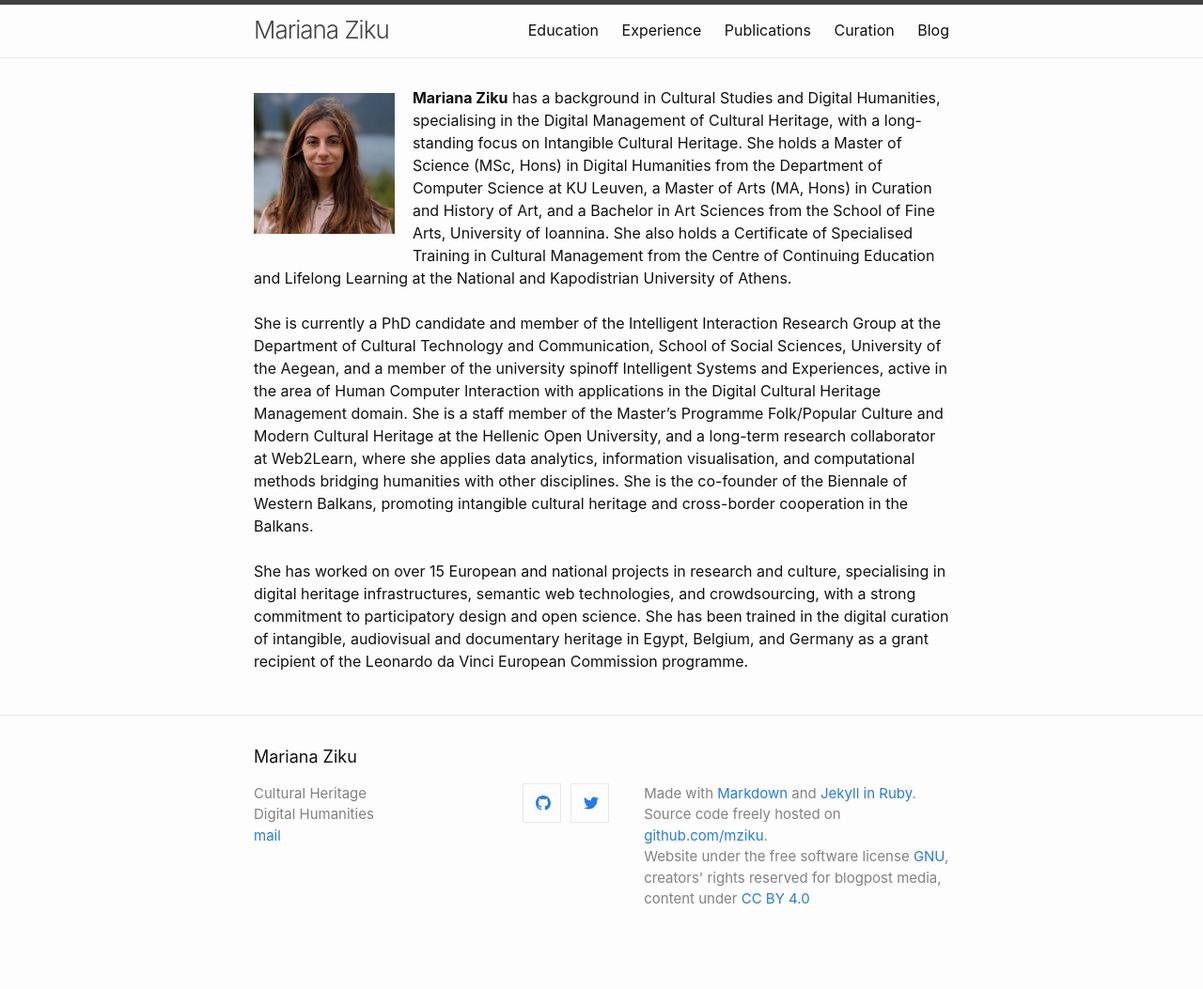
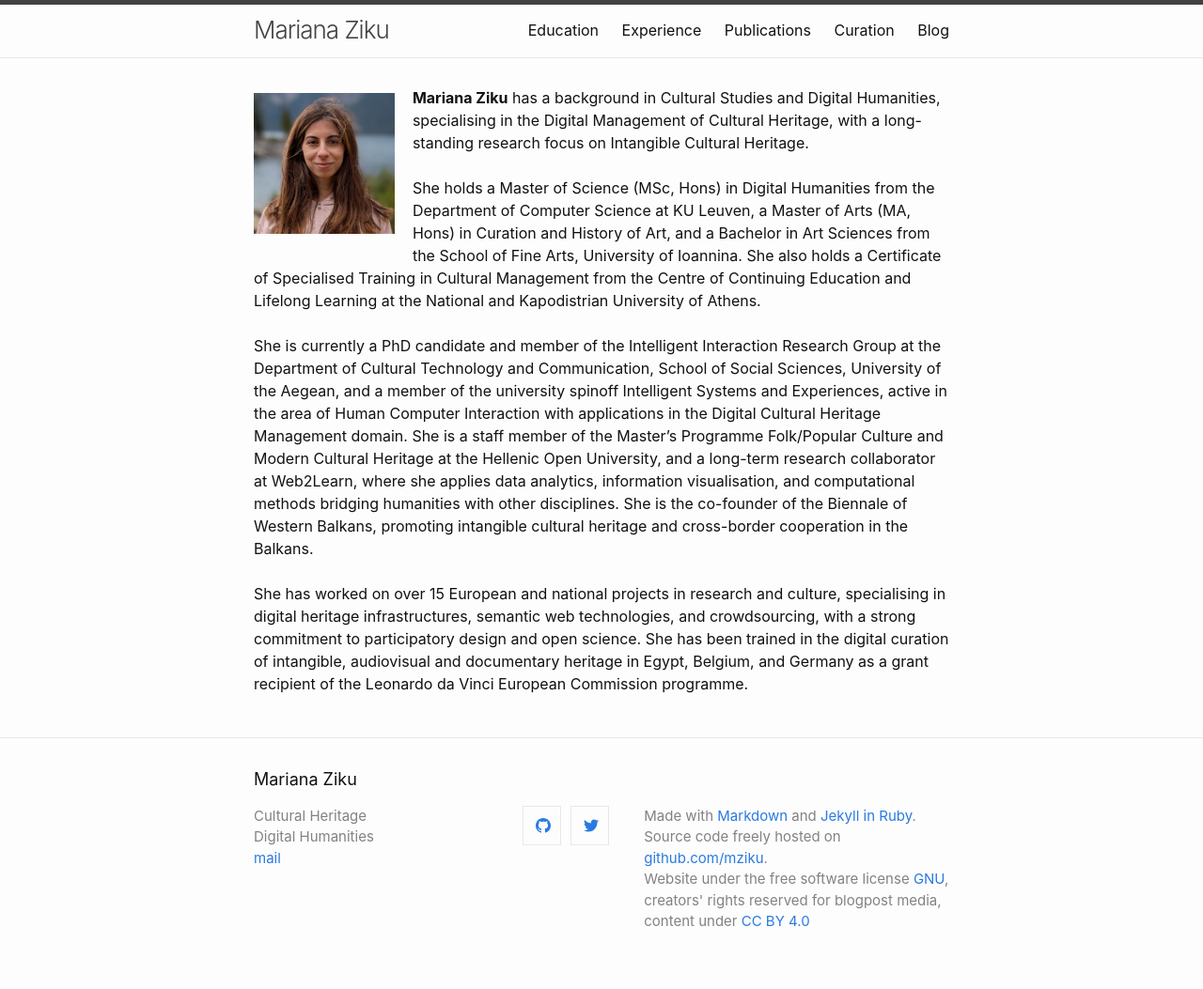
Before and after one commit to mziku/mziku.github.io, a Jekyll site: the page built from index.md, in a window 1280 px wide. Shown: the whole page at 94% size. Built offline with Jekyll 4.4.1, drawn with Linux system fonts in a browser that asks for light colours; our own code applies the rules of GitHub Pages for plain Markdown files; before the commit the page ends 1029 px from its top, so only the background shows below that.

Commit message:
index.md

```diff
--- a/index.md
+++ b/index.md
@@ -1,5 +1,8 @@
 <p style="float: left;"><img src="https://mziku.github.io/images/Mariana-Ziku-profile-photo.jpg" style="float:left; margin-top:2mm; margin-right:5mm; margin-left:5;" alt="mariana-ziku-profile-picture" width="150" height="auto"></p>
-**Mariana Ziku** has a background in Cultural Studies and Digital Humanities, specialising in the Digital Management of Cultural Heritage, with a long-standing focus on Intangible Cultural Heritage. She holds a Master of Science (MSc, Hons) in Digital Humanities from the Department of Computer Science at KU Leuven, a Master of Arts (MA, Hons) in Curation and History of Art, and a Bachelor in Art Sciences from the School of Fine Arts, University of Ioannina. She also holds a Certificate of Specialised Training in Cultural Management from the Centre of Continuing Education and Lifelong Learning at the National and Kapodistrian University of Athens.
+**Mariana Ziku** has a background in Cultural Studies and Digital Humanities, specialising in the Digital Management of Cultural Heritage, with a long-standing research focus on Intangible Cultural Heritage.
+<br>
+<br>
+She holds a Master of Science (MSc, Hons) in Digital Humanities from the Department of Computer Science at KU Leuven, a Master of Arts (MA, Hons) in Curation and History of Art, and a Bachelor in Art Sciences from the School of Fine Arts, University of Ioannina. She also holds a Certificate of Specialised Training in Cultural Management from the Centre of Continuing Education and Lifelong Learning at the National and Kapodistrian University of Athens.
 <br>
 <br>
 She is currently a PhD candidate and member of the Intelligent Interaction Research Group at the Department of Cultural Technology and Communication, School of Social Sciences, University of the Aegean, and a member of the university spinoff Intelligent Systems and Experiences, active in the area of Human Computer Interaction with applications in the Digital Cultural Heritage Management domain. She is a staff member of the Master’s Programme Folk/Popular Culture and Modern Cultural Heritage at the Hellenic Open University, and a long-term research collaborator at Web2Learn, where she applies data analytics, information visualisation, and computational methods bridging humanities with other disciplines. She is the co-founder of the Biennale of Western Balkans, promoting intangible cultural heritage and cross-border cooperation in the Balkans.
```
